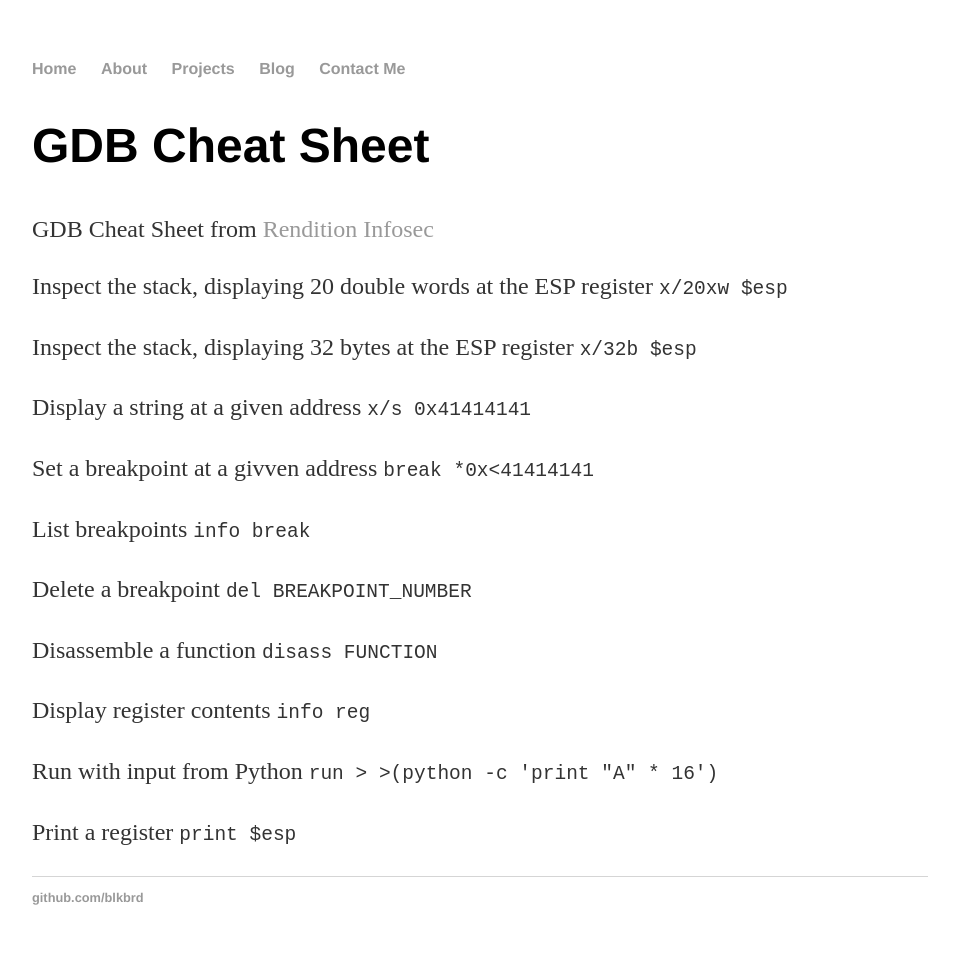
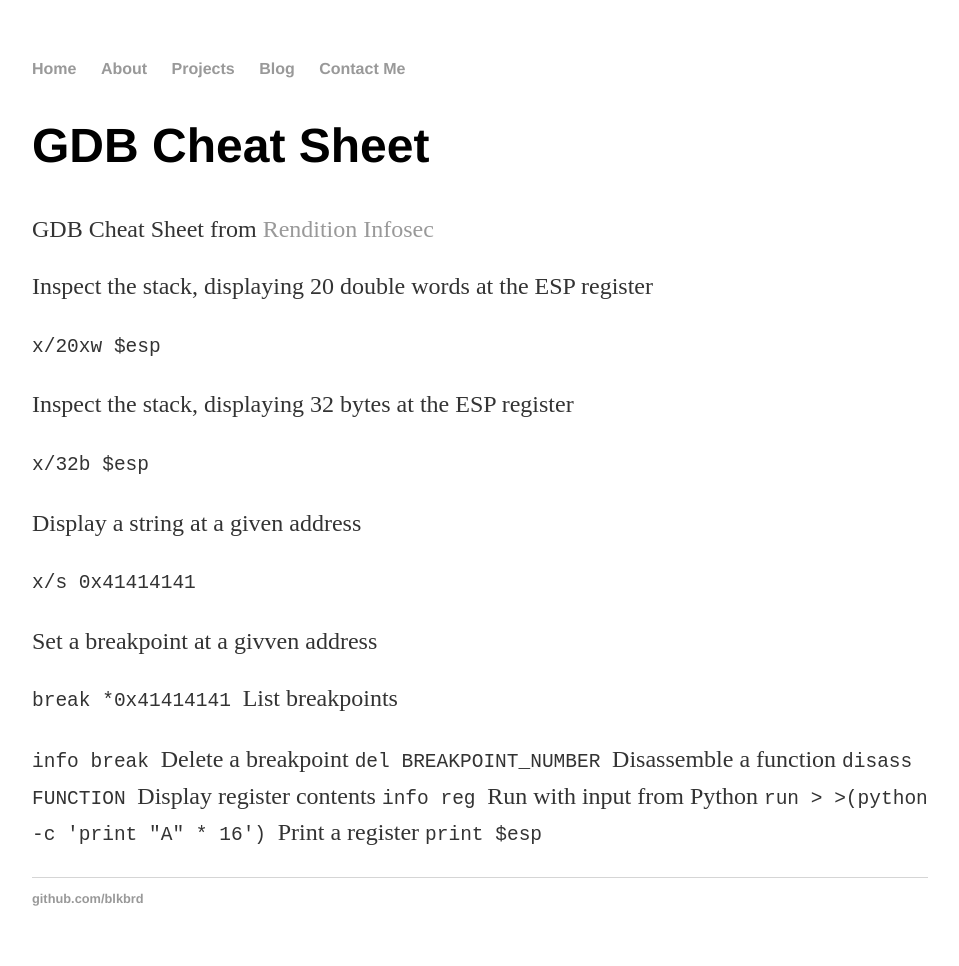
Before and after one commit to blkbrd/blkbrd.github.io, a Jekyll site: the page built from _posts/2018-10-18-GDB-Cheat-Sheet.md, in a window 1280 px wide. Shown: the whole page, without its empty margins (160-1119 px from the left). Built offline with Jekyll 4.4.1, drawn with Linux system fonts in a browser that asks for light colours.

Commit message:
Update 2018-10-18-GDB-Cheat-Sheet.md

```diff
--- a/_posts/2018-10-18-GDB-Cheat-Sheet.md
+++ b/_posts/2018-10-18-GDB-Cheat-Sheet.md
@@ -7,19 +7,22 @@ date: 2018-10-18
 GDB Cheat Sheet from [Rendition Infosec](https://www.renditioninfosec.com/ "Rendition Infosec")
 
 Inspect the stack, displaying 20 double words at the ESP register
+
 <code> x/20xw $esp </code>
 
 Inspect the stack, displaying 32 bytes at the ESP register
+
 <code> x/32b $esp </code>
 
 Display a string at a given address
+
 <code> x/s 0x41414141 </code>
 
 Set a breakpoint at a givven address
-<code> break *0x<41414141 </code>
+<p><code> break *0x41414141 </code>
 
 List breakpoints
-<code> info break </code>
+<p><code> info break </code>
 
 Delete a breakpoint
 <code> del BREAKPOINT_NUMBER </code>
```
